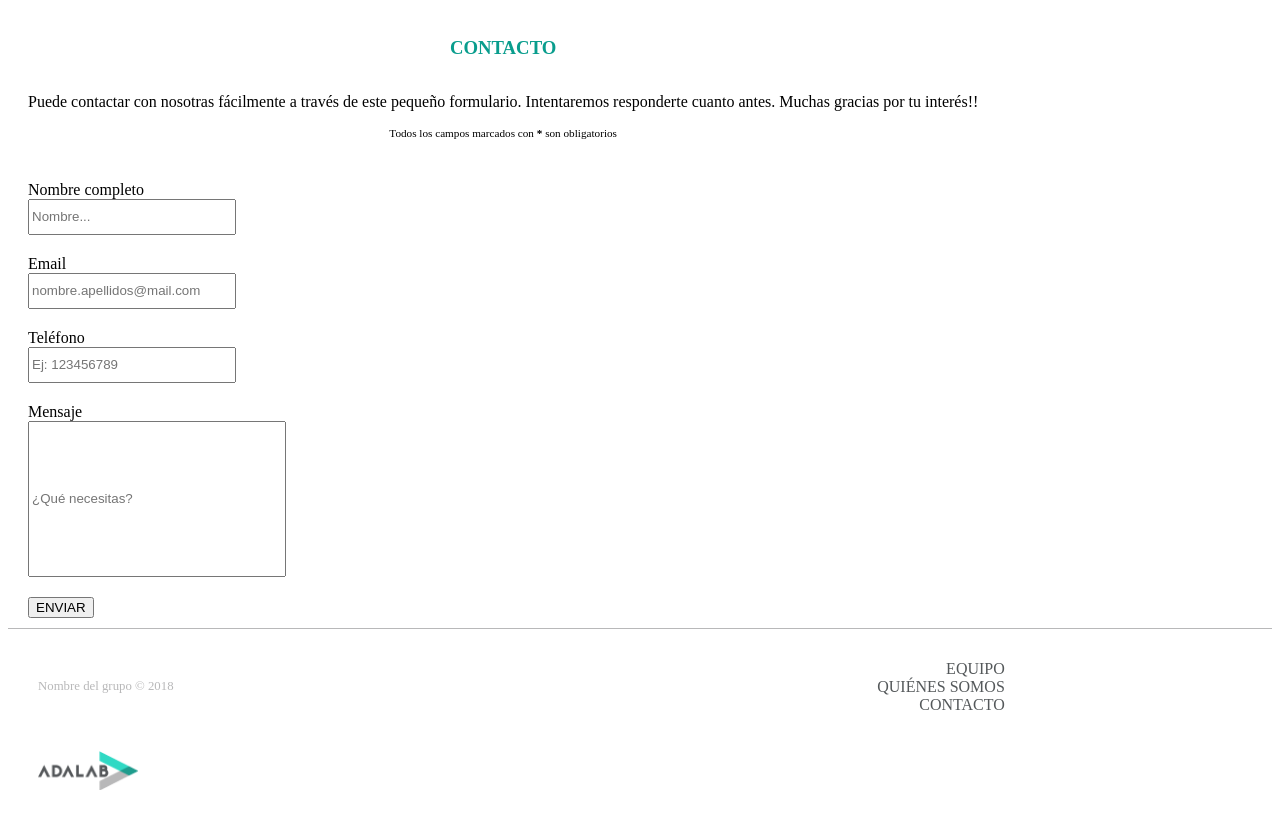
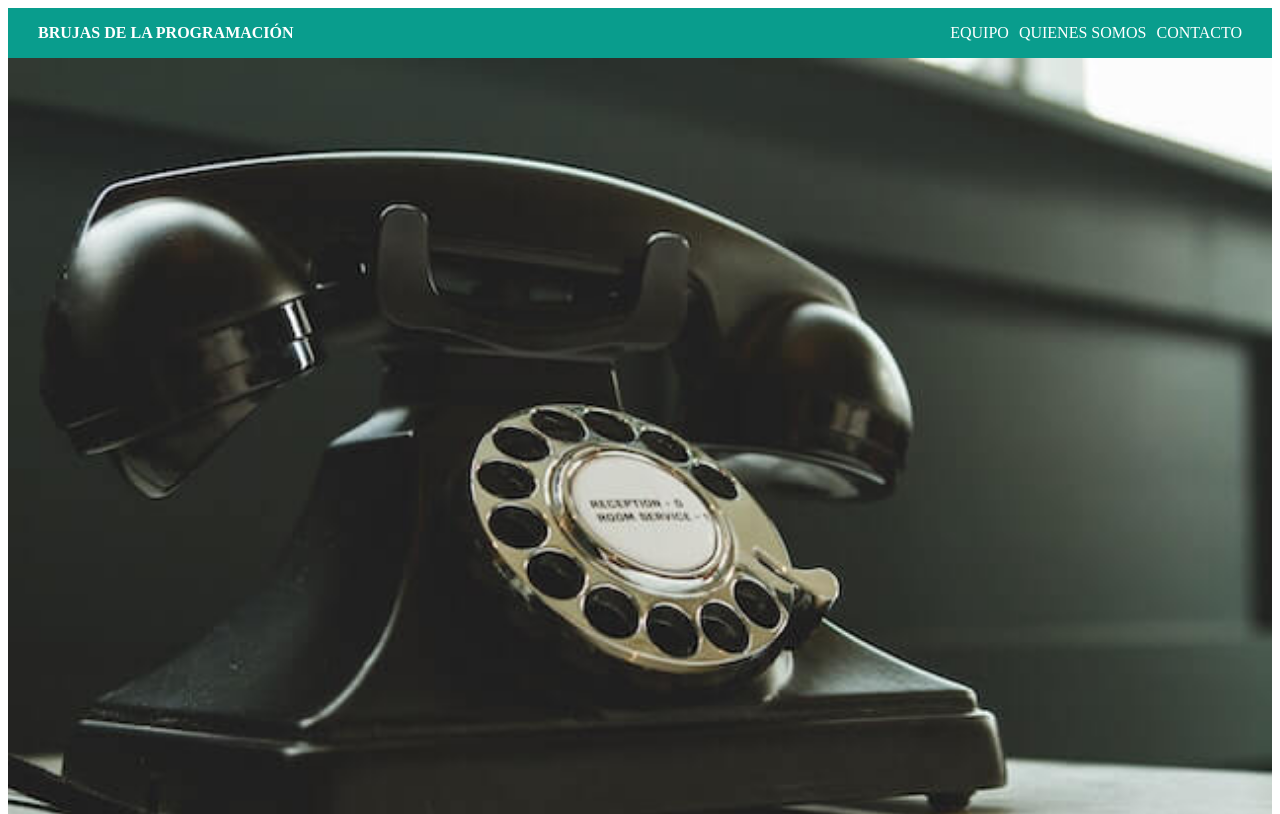
Before and after one commit to Adalab/project-promo-t-module-1-team-4, a website: page src/html/contacts.html in a window 1280 px wide. Shown: the top 814 px of the page. Drawn offline with nearby package versions, Linux system fonts and the light colour scheme; files that its build step writes are made by us from their sources; files whose address does not match are found by name.

Commit message:
contact html

```diff
--- a/src/html/contacts.html
+++ b/src/html/contacts.html
@@ -8,14 +8,14 @@
     <link rel="stylesheet" href="./assets/css/contact.css" />
   </head>
   <body>
-    <header class="headerfooter">
-      <div class="header1">
-        <section class="header1__nombre">
-          <h2>brujas de la programación</h2>
+    <header class="contactheader">
+      <div class="contactheader1">
+        <section class="contactheader1__nombre">
+          <h2 class="contactheader1__nombre--text">brujas de la programación</h2>
         </section>
-        <section class="header1__menunav">
+        <section class="contactheader1__menunav">
           <nav>
-            <ul class="header1__menunav--listanav">
+            <ul class="contactheader1__menunav--listanav">
               <li><a href="#equipo">Equipo</a></li>
               <li><a href="#quienessomos">Quienes somos</a></li>
               <li><a href="../contacts.html">Contacto</a></li>
@@ -23,19 +23,16 @@
           </nav>
         </section>
         <img
-          class="header1__imagen"
+          class="contactheader1__img"
           src="./assets/images/telefono1.jpeg"
           alt="portatil"
         />
-        <section class="header1__cuadrosuperior">
-          <p class="equipo__cuadrosuperior--parrafo1">Lorem ipsum dolor sit amet, consectetur adipiscing elit.</p>
-      </section>
       </div>
-      <div class="header2">
-        <section class="header2__sec1">
-          <h2 class="header2__sec1--nombre">brujas de la programación</h2>
+      <div class="contactheader2">
+        <section class="contactheader2__sec1">
+          <h2 class="contactheader2__sec1--nombre">brujas de la programación</h2>
           <nav>
-            <ul class="header2__sec1--lista">
+            <ul class="contactheader2__sec1--lista">
               <li><a href="#equipo">Equipo</a></li>
               <li><a href="#quienessomos">Quienes somos</a></li>
               <li><a href="#contacto">Contacto</a></li>
@@ -43,25 +40,19 @@
           </nav>
         </section>
         <img
-          class="header2__imagen"
+          class="contactheader2__imagen"
           src="./assets/images/telefono1.jpeg"
           alt="portatil"
         />
-        <section class="header2__cuadrosuperior">
-          <p class="equipo__cuadrosuperior--parrafo1">Lorem ipsum dolor sit amet, consectetur adipiscing elit.</p>
-        </section>
-      </div>
-
     </header>
     <main class="main">
       <section class="main__cuadrotexto">
         <h3 class="main__cuadrotexto--titulo">Contacto</h3>
-        <p class="main_cuadrotexto--párrafo">
+        <p class="main__cuadrotexto--párrafo">
           Puede contactar con nosotras fácilmente a través de este pequeño formulario. Intentaremos responderte cuanto antes. Muchas gracias por tu interés!!
         </p>
-        <p class="comentario">Todos los campos marcados con <strong>*</strong> son obligatorios</p>
+        <p class="main__cuadrotexto--comentario">Todos los campos marcados con <strong>*</strong> son obligatorios</p>
       </section>
-
       <form class="main__form" action="">
         <label  for="name">
           <span class="main__form--span">Nombre completo</span>
@@ -106,12 +97,12 @@
             required
           />
         </label>
-        <input type="submit" value="ENVIAR" />
+        <input class="main__form--submit" type="submit" value="ENVIAR" />
       </form>
     </main>
     <footer class="footer">
       <section class="footer__copy">
-        <p class="footer__grupo">Nombre del grupo © 2018</p>
+        <p class="footer__grupo">Brujas de la programación &copy;2023</p>
       </section>
       <section class="footer__section2">
       <nav class="footer__navfooter">
--- a/src/scss/contact.scss
+++ b/src/scss/contact.scss
@@ -1,62 +1,52 @@
 @import 'core/variables';
-.header2 {
+@media screen and (max-width:767px){
+  .contactheader2{
     display: none;
   }
-  .header1__nombre{
+  .contactheader1{
+    position: relative;
+    &__nombre{
       background-color: $blue-green;
       display: flex;
       justify-content: center;
       align-items: center;
       height: 50px;
-    font-size: 1rem;
       line-height: 3rem;
       color: $colorsecundario;
       /**Falta la fuente Rubik**/
       text-transform: uppercase;
+      &--text{
+        font-size: 1rem;
       }
-  .header1__menunav {
+    }
+    &__menunav{
       background-color: $aqua;
       height: 50px;
       display: flex;
+      color: $colorsecundario;
       align-items: center;
-    justify-content: space-between;
-    color: $colorsecundario;
-    font-size: 1rem;
       &--listanav{
         display: flex;
         list-style: none;
-      gap: 15px;
         text-transform: uppercase;
-      padding: 0 5px;
+        gap: 20px;
+        align-items: center;
+        font-size: 1rem;
         & a {
           text-decoration: none;
           color: white;
         }
       }
     }
-  .header1__imagen {
+    &__img{
       width: 100%;
-
-  }
-  .header1__cuadrosuperior{
-    background-color: $colorsecundario;
-    border: solid black;
-    padding: 10px;
-    width: 230px;
-    display: flex;
-    justify-content: center;
-    align-items: center;
-    border: 1px solid black;
-    position: absolute;
-    &--parrafo1 {
-      text-align: center;
     }
   }
   .main{
       display: flex;
       flex-direction: column;
       justify-content: center;
-    align-items: start;
+      align-items: center;
       padding: 10px 20px;
       &__cuadrotexto{
           display: flex;
@@ -70,11 +60,16 @@
               align-items: center;
               text-transform: uppercase;
               color: $blue-green;
+              font-size: 24px;
           }
           &--párrafo{
               display: flex;
               align-items: center;
               margin-bottom: 0;
+          }
+          &--comentario{
+            font-size: 0.7rem;
+            margin-top: 0;
           }
       }
       &__form{
@@ -85,20 +80,24 @@
         &--span{
             display: block;
         }
+        &--submit{
+          background-color: #099d8d;
+          width: 80vw;
+          height: 45px;
+          color: white;
+          border: none;
+          border-radius: 10px;
+        }
       }
   }
   .casillarespuesta{
-    width: 200px;
+      width: 80vw;
       height: 30px;
 
   }
   .casillarespuestamensaje{
       height: 150px;
-    width: 250px;
-}
-.comentario{
-    font-size: 0.7rem;
-    margin-top: 0;
+      width: 80vw;
   }
   .footer {
       display: flex;
@@ -145,9 +144,109 @@
       height: 40px;
       margin: 10px auto;
     }
-@media screen and (min-width: 767px) {
-    .headerfooter {
+}
+
+@media screen and (min-width: 768px) {
+    .contactheader1{
       display: none;
+    }
+    .contactheader2{
+      &__sec1{
+        background-color: $blue-green;
+        display: flex;
+        justify-content: space-between;
+        align-items: center;
+        height: 50px;
+        font-size: $subtitulos;
+        line-height: 3rem;
+        color: $colorsecundario;
+        padding: 0 30px;
+        text-transform: uppercase;
+        font-size: 1rem;
+        &--nombre{
+          height: 50px;
+          display: flex;
+          align-items: center;
+          justify-content: center;
+          line-height: 1.875rem;
+          font-size: 1rem;
+          color: $colorsecundario;
+        }
+        &--lista{
+          display: flex;
+          list-style: none;
+          gap: 10px;
+          font-size: 1rem;
+          justify-content: center;
+          text-transform: uppercase;
+          & a {
+             text-decoration: none;
+            color: white;
+          }
+        }
+      }
+      &__imagen{
+        width: 100%;
+      }
+    }
+    .main{
+      display: flex;
+      flex-direction: column;
+      align-items: center;
+      justify-content: center;
+      &__cuadrotexto{
+        width: 60vw;
+        display: flex;
+        flex-direction: column;
+        align-items: center;
+        margin: 40px 0;
+        &--titulo{
+          font-size: 24px;
+          color: #099d8d;
+          text-transform: uppercase;
+        }
+        &--párrafo{
+          text-align: center;
+          font-size: 16x;
+          line-height: 24px;
+          color: $gunmetal;
+        }
+        &--comentario{
+          color: $gunmetal;
+        }
+      }
+      &__form{
+        display: flex;
+        flex-direction: column;
+        align-items: flex-start;
+        gap: 20px;
+        text-align: justify;
+        width: 60vw;
+        color: $gunmetal;
+        margin-bottom: 50px;
+        &--span{
+          font-size: 14px;
+          display: flex;
+          flex-direction: column;
+        }
+        &--submit{
+          background-color: #099d8d;
+          width: 200px;
+          text-align: center;
+          height: 45px;
+          color: white;
+          border: none;
+          border-radius: 10px;
+        }
+      }
+    }
+    .casillarespuesta{
+      width: 60vw;
+      height: 30px;
+    }
+    .casillarespuestamensaje{
+      height: 150px;
+      width: 60vw;
     }
     .footer {
       display: grid;
@@ -155,17 +254,38 @@
       grid-template-rows: 1fr 1fr;
       justify-content: center;
       align-items: center;
-        padding: 15px 30px;
-        padding-bottom: 50px;
       column-gap: 0;
       row-gap: 0;
+      border-top: solid 0.5px $gunmetal;
+      margin: 10px 30px;
+      &__copy{
+        color: $gunmetal;
+      }
+      &__section2{
+        grid-row: -3/-1;
+        grid-column: 2/3;
+      }
       &__navfooter{
-          grid-row: 1/3;
         gap: 20px;
         &--list{
+          grid-row: 1/3;
           font-size: 1rem;
           text-align: end;
+          list-style: none;
+          display: flex;
+          flex-direction: column;
+          gap: 20px;
+        }
+      }
+      &__link{
+        text-decoration: none;
+        color: $gunmetal;
+      }
+      &__logo{
+        &--img{
+          width: 100px;
         }
       }
     }
+
 }
--- a/src/scss/main.scss
+++ b/src/scss/main.scss
@@ -5,3 +5,6 @@
 @import 'layout/equipo';
 @import 'layout/fortalezasydebilidades';
 @import 'layout/quienessomos';
+html{
+    font-size: 62.5%;
+}
```
Also changed, not shown: src/html/partials/header1.html (+1 -1 lines), src/html/partials/header2.html (+1 -1 lines). Lines whose indentation alone changed are shown as unchanged.
